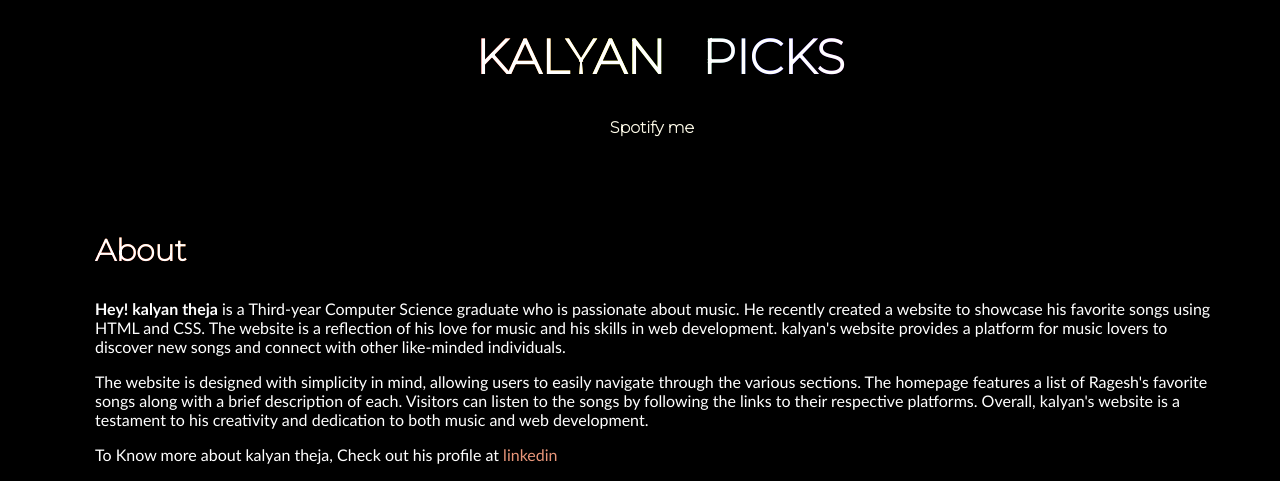
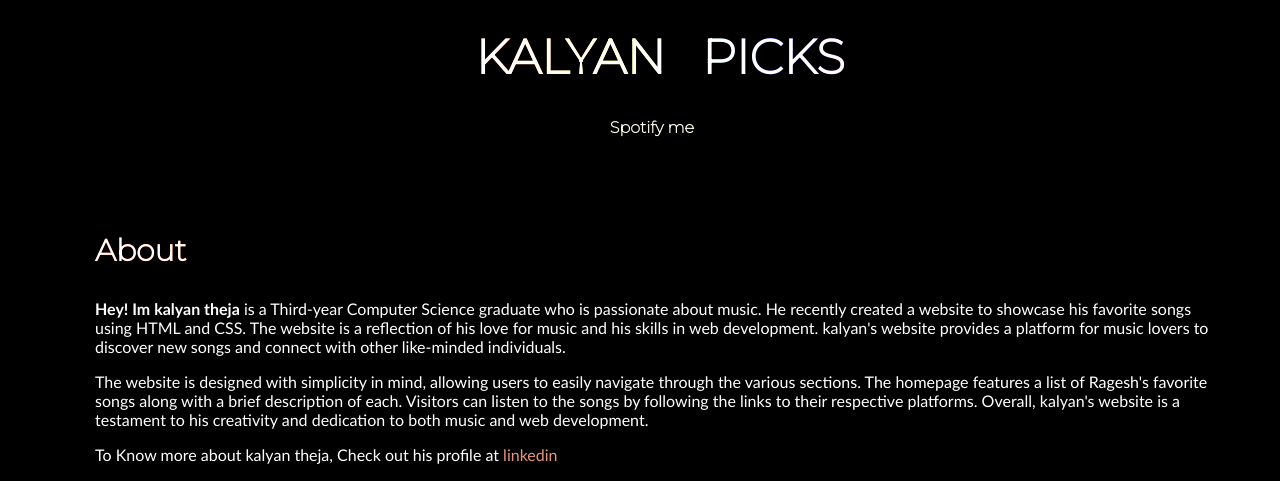
Before and after one commit to kalyantheja/kalyanpicks, a plain HTML site: page index.html in a window 1280 px wide. Shown: the top 481 px of the page. Drawn offline with Linux system fonts and the light colour scheme.

Commit message:
Update index.html

```diff
--- a/index.html
+++ b/index.html
@@ -28,7 +28,7 @@
 				<h3 id="about">About</h3>
 				<div class="acontent">
 				 <div>
-				   <p> <strong> Hey! kalyan theja</strong> is a Third-year Computer Science graduate who is passionate about music. He recently created a website to showcase his favorite songs using HTML and CSS. The website is a reflection of his love for music and his skills in web development. kalyan's website provides a platform for music lovers to discover new songs and connect with other like-minded individuals.</p>
+				   <p> <strong> Hey! Im  kalyan theja</strong> is a Third-year Computer Science graduate who is passionate about music. He recently created a website to showcase his favorite songs using HTML and CSS. The website is a reflection of his love for music and his skills in web development. kalyan's website provides a platform for music lovers to discover new songs and connect with other like-minded individuals.</p>
 				   <p>The website is designed with simplicity in mind, allowing users to easily navigate through the various sections. The homepage features a list of Ragesh's favorite songs along with a brief description of each. Visitors can listen to the songs by following the links to their respective platforms. Overall, kalyan's website is a testament to his creativity and dedication to both music and web development.</p>
 				   <p>To Know more about kalyan theja, Check out his profile at <a id="linkedin" href="https://www.linkedin.com/in/kalyan-theja/" target="_blank">Linkedin</a></p>
 				 </div>
```
